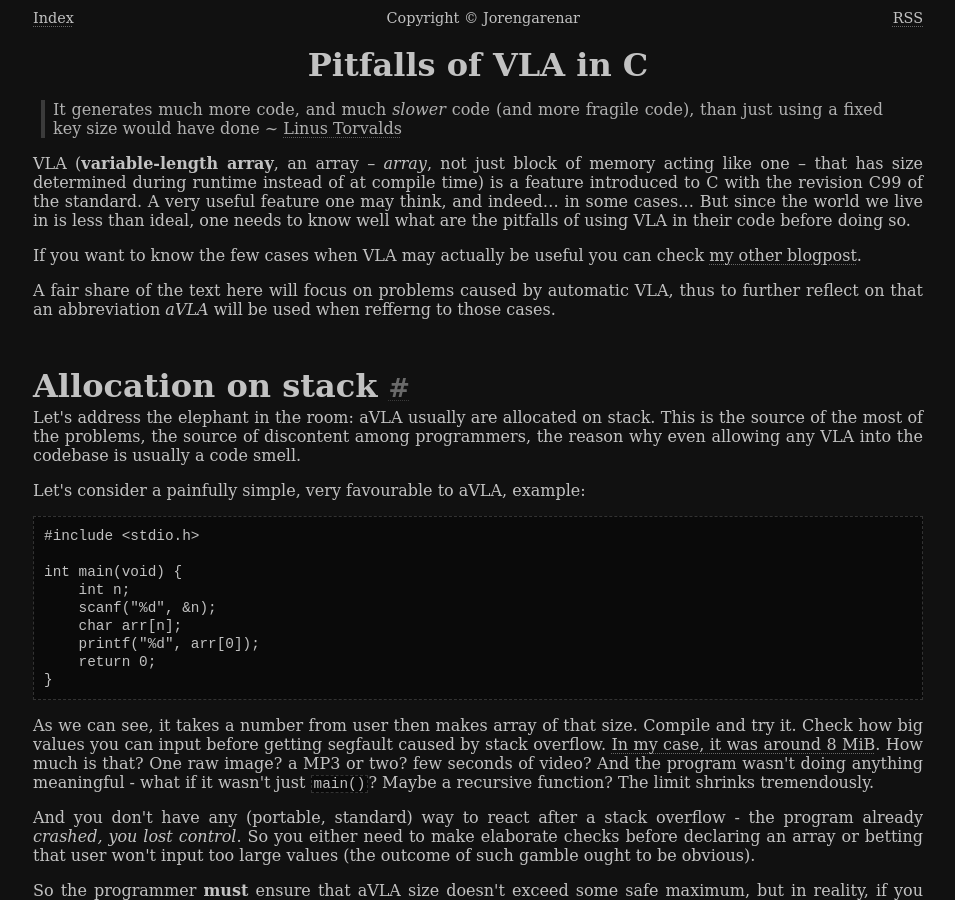
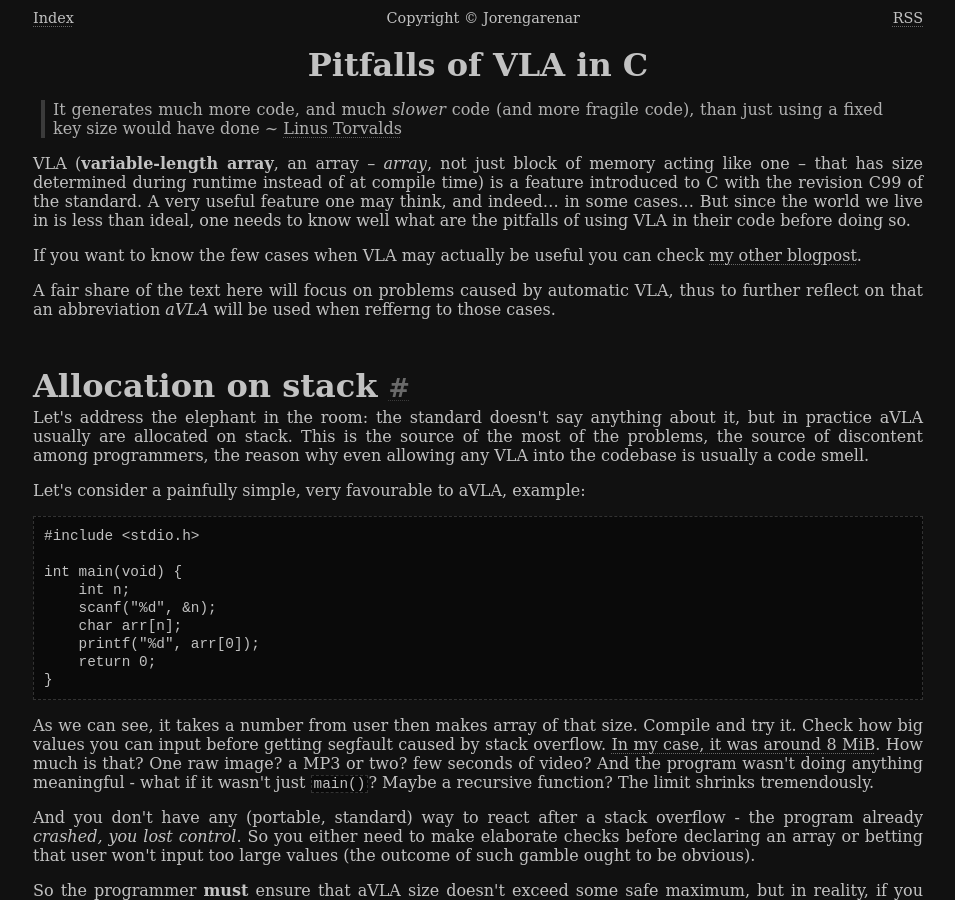
Before and after one commit to Jorenar/blog, a Jekyll site: the page built from _posts/2021-07-05-vla-pitfalls.md, in a window 1280 px wide and 900 px high. Shown: the whole window, without its empty margins (162-1117 px from the left). Built offline with Jekyll 4.4.1, drawn with Linux system fonts in a browser that asks for light colours.

````diff
--- a/_posts/2021-07-05-vla-pitfalls.md
+++ b/_posts/2021-07-05-vla-pitfalls.md
@@ -25,10 +25,10 @@ refferng to those cases.
 
 # Allocation on stack
 
-Let's address the elephant in the room: aVLA usually are allocated on stack.
-This is the source of the most of the problems, the source of discontent among
-programmers, the reason why even allowing any VLA into the codebase is usually
-a code smell.
+Let's address the elephant in the room: the standard doesn't say anything about
+it, but in practice aVLA usually are allocated on stack. This is the source of
+the most of the problems, the source of discontent among programmers, the reason
+why even allowing any VLA into the codebase is usually a code smell.
 
 Let's consider a painfully simple, very favourable to aVLA, example:
 ```c
````
